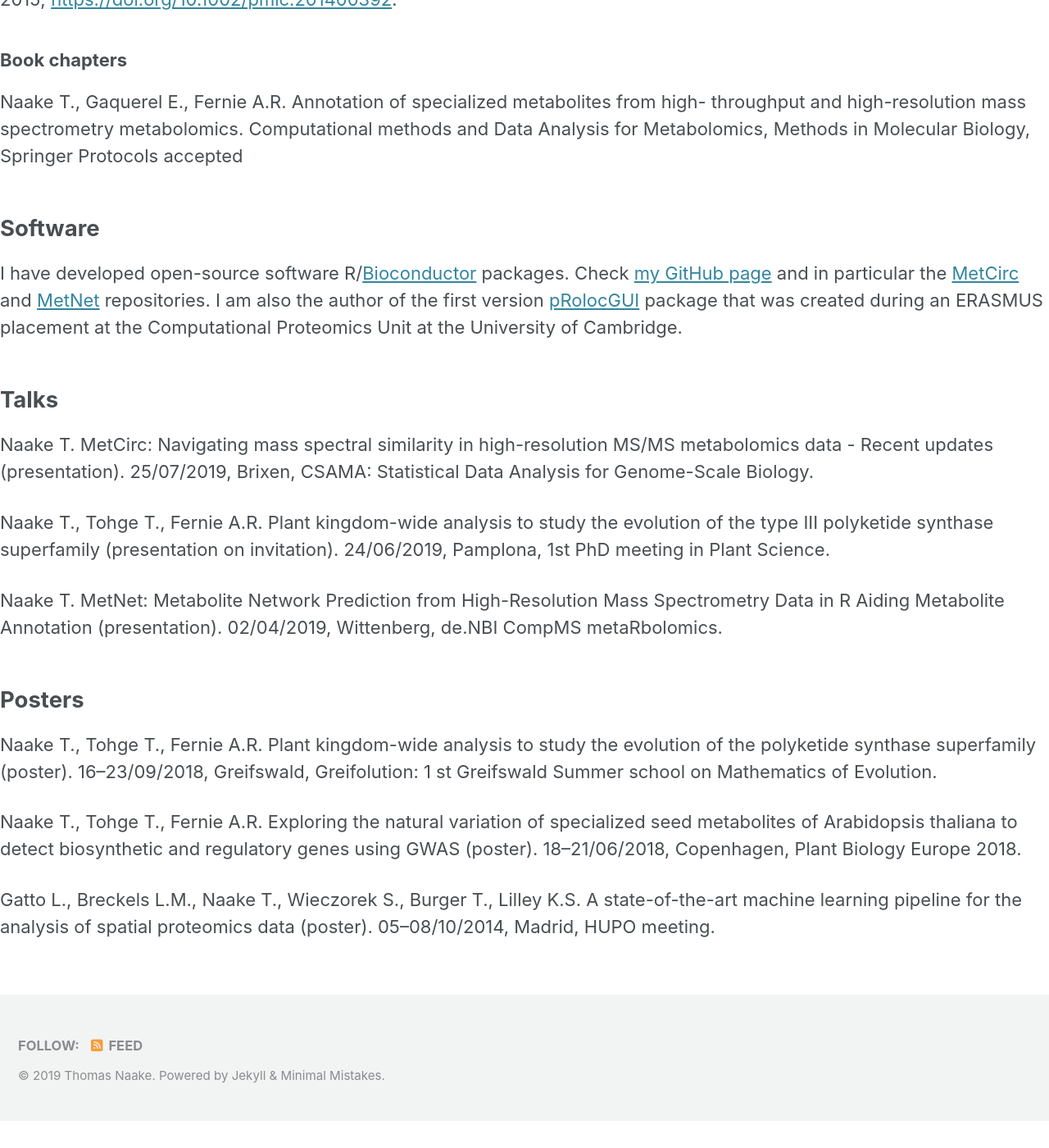
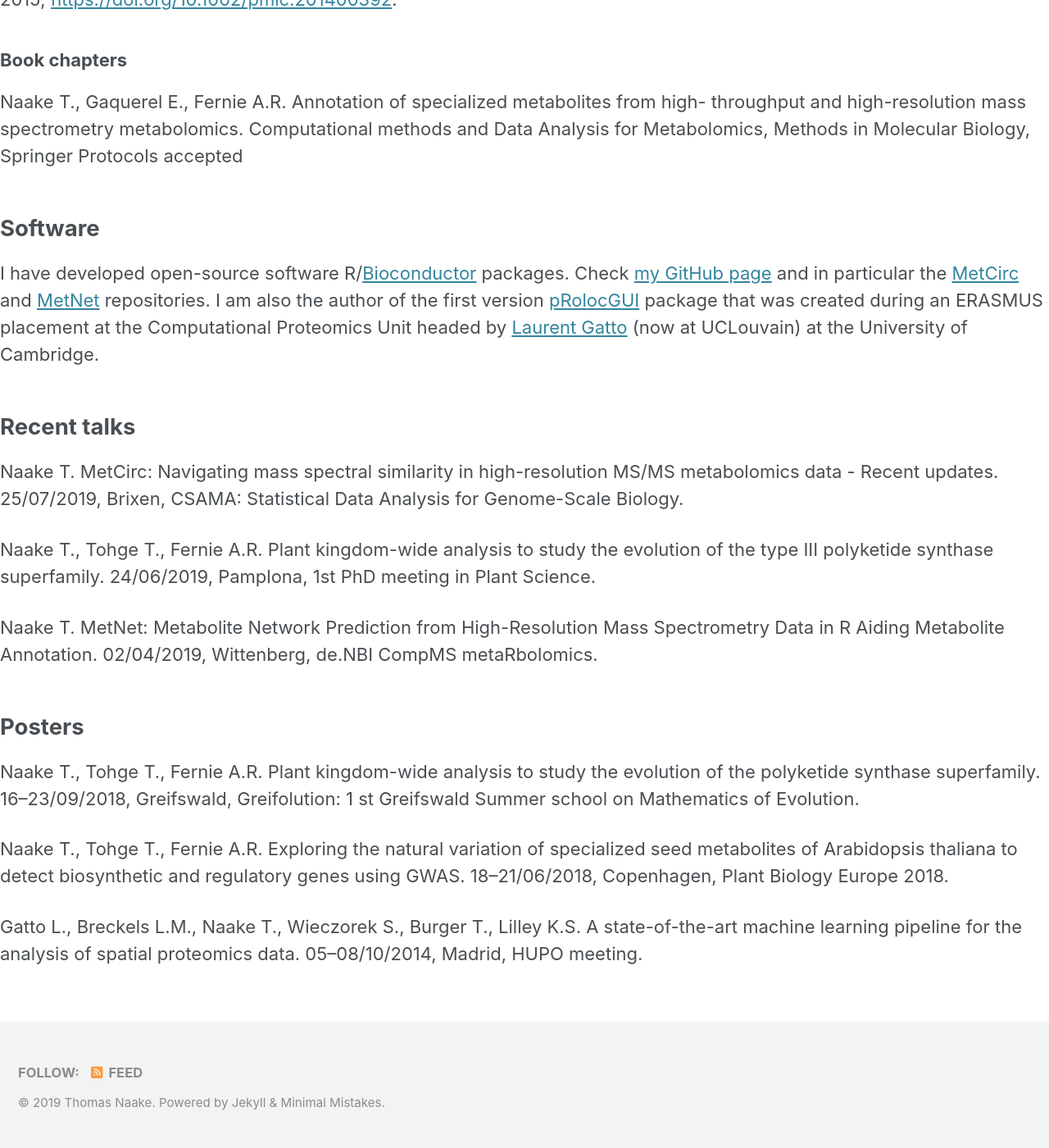
Before and after one commit to tnaake/tnaake.github.io, a Jekyll site: the page built from _pages/about.md, in a window 1280 px wide and 1400 px high, scrolled down 1415 px. Shown: the whole window at 82% size. Built offline with Jekyll 4.4.1, drawn with Linux system fonts in a browser that asks for light colours; cached includes are drawn as plain includes; nearby versions of some CDN libraries; our own code applies the rules of GitHub Pages for plain Markdown files; before the commit the page ends 2782 px from its top, so only the background shows below that.

Commit message:
update about.md

```diff
--- a/_pages/about.md
+++ b/_pages/about.md
@@ -82,34 +83,36 @@ the [MetCirc](http://www.github.com/tnaake/MetCirc) and
 the author of the first version
 [pRolocGUI](https://github.com/ComputationalProteomicsUnit/pRolocGUI)
 package that was created during an ERASMUS placement at the
-Computational Proteomics Unit at the University of Cambridge.
+Computational Proteomics Unit headed
+by [Laurent Gatto](http://lgatto.github.io) (now at UCLouvain) at the
+University of Cambridge.
 
 
-## Talks
+## Recent talks
 
 Naake T. MetCirc: Navigating mass spectral similarity in high-resolution MS/MS metabolomics
-data - Recent updates (presentation). 25/07/2019, Brixen, CSAMA: Statistical Data Analysis
+data - Recent updates. 25/07/2019, Brixen, CSAMA: Statistical Data Analysis
 for Genome-Scale Biology.
 
 Naake T., Tohge T., Fernie A.R. Plant kingdom-wide analysis to study the evolution of the
-type III polyketide synthase superfamily (presentation on invitation). 24/06/2019, Pamplona,
+type III polyketide synthase superfamily. 24/06/2019, Pamplona,
 1st PhD meeting in Plant Science.
 
 Naake T. MetNet: Metabolite Network Prediction from High-Resolution Mass Spectrometry
-Data in R Aiding Metabolite Annotation (presentation). 02/04/2019, Wittenberg, de.NBI
+Data in R Aiding Metabolite Annotation. 02/04/2019, Wittenberg, de.NBI
 CompMS metaRbolomics.
 
 
 ## Posters
 
 Naake T., Tohge T., Fernie A.R. Plant kingdom-wide analysis to study the evolution of
-the polyketide synthase superfamily (poster). 16–23/09/2018, Greifswald, Greifolution: 1 st
+the polyketide synthase superfamily. 16–23/09/2018, Greifswald, Greifolution: 1 st
 Greifswald Summer school on Mathematics of Evolution.
 
 Naake T., Tohge T., Fernie A.R. Exploring the natural variation of specialized seed metabolites
-of Arabidopsis thaliana to detect biosynthetic and regulatory genes using GWAS (poster).
+of Arabidopsis thaliana to detect biosynthetic and regulatory genes using GWAS.
 18–21/06/2018, Copenhagen, Plant Biology Europe 2018.
 
 Gatto L., Breckels L.M., Naake T., Wieczorek S., Burger T., Lilley K.S. A state-of-the-art
-machine learning pipeline for the analysis of spatial proteomics data (poster). 05–08/10/2014,
+machine learning pipeline for the analysis of spatial proteomics data. 05–08/10/2014,
 Madrid, HUPO meeting.
```
Also changed, not shown: other parts of _pages/about.md (+1 -0 lines).
